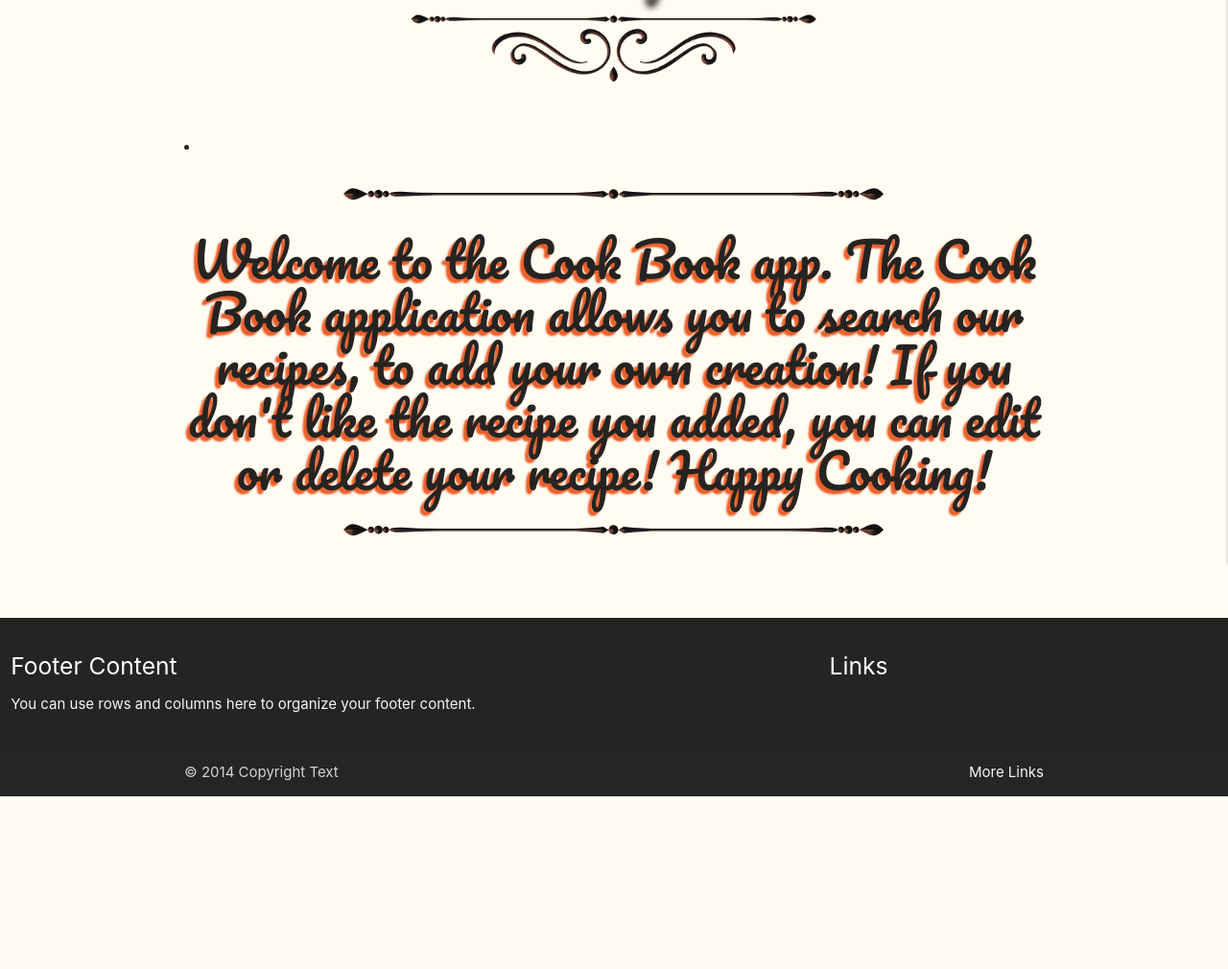
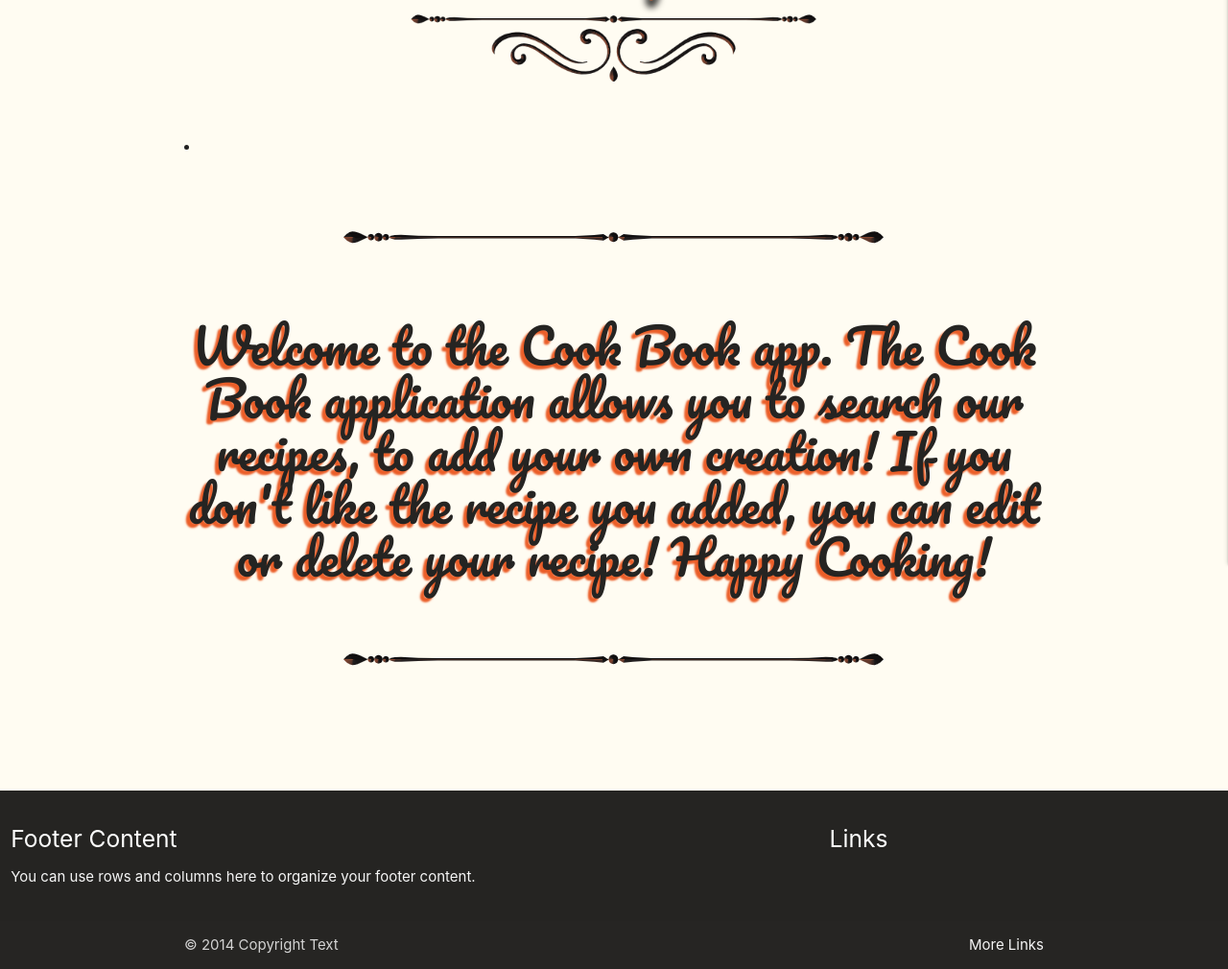
Before and after one commit to IvanTepes/cook-book, a Flask app: template templates/pages/my_recipes.html in a window 1280 px wide. Shown: the part 273-1283 px from the top of the page at 96% size. Before the commit the page ends 1103 px from the top, so only its background shows below. Run offline with Flask 2, Linux system fonts and the light colour scheme; the template is opened without the code that fills it, so the values that code supplies are empty; the visitor is signed in with stand-in values (Sample User, id 1); some libraries are stand-ins or nearby versions.

Commit message:
Added more padding on middle divider

```diff
--- a/static/css/my_recipes.css
+++ b/static/css/my_recipes.css
@@ -9,7 +9,7 @@
 /* Middle divider show after 4 recipes is added */
 .decorative-divider-middle {
  /*    display: grid; */
-    padding: 25px;
+     padding: 70px;
 }
 
 /* Log in welcome message  */
```
